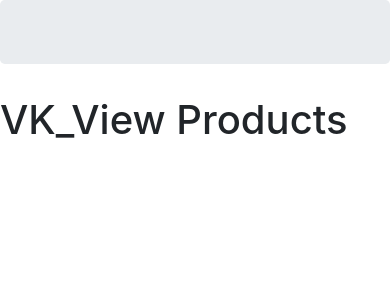
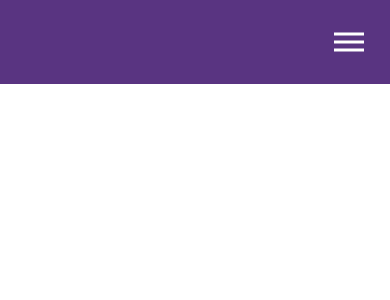
Before and after one commit to vivek9520/online_store_web, a React (Create React App) app: page / in a window 390 px wide. Shown: the top 300 px of the page. Built offline with nearby package versions, Linux system fonts and the light colour scheme.

Commit message:
with header but.with some error

```diff
--- a/src/App.js
+++ b/src/App.js
@@ -1,14 +1,14 @@
 import React from 'react';
 import logo from './logo.svg';
 import './App.css';
-import VkViewProducts from "./Components/VK_Components/VK_ViewProducts";
+import VkViewProducts from "./Components/VK_ProductView/VK_ViewProducts";
 
 function App() {
   return (
    <div>
-     <div className="jumbotron">
 
-     </div>
+
+
         <VkViewProducts/>
    </div>
   );
--- /dev/null
+++ b/src/Components/CSS/header.css
@@ -0,0 +1,66 @@
+
+
+nav{
+    height: 10vh;
+    background-color: rgba(69, 28, 114, 0.89);
+
+}
+
+.nav-links{
+    display: flex;
+    list-style: none;
+    width: 75%;
+    height: 100%;
+    justify-content: space-around;
+    align-items: center;
+    margin-left: auto;
+}
+
+.nav-links li a {
+    color: white;
+    text-decoration: none;
+    font-size: 16px;
+}
+
+.body{
+    font-family: sans-serif;
+}
+
+@media screen and (max-width: 769px){
+
+    .line{
+        width:30px ;
+        height: 3px;
+        background-color: white;
+        margin: 5px;
+    }
+
+    nav{
+        position: relative;
+    }
+    .hamburger{
+        position: absolute;
+        cursor: pointer;
+        right: 5%;
+        top: 50%;
+        transform: translate(-5%,-50%);
+        z-index: 2;
+    }
+   .nav-links{
+       position: fixed;
+       width:100vh ;
+       height: 100%;
+       background-color: rgba(69, 28, 114, 0.89);
+       flex-direction: column;
+
+       clip-path: circle(50px at 90% -10%);
+       -webkit-clip-path:circle(100px at 90% -10%);
+       transition:all 1s ease-out ;
+
+   }
+
+   .nav-links.open{
+       clip-path: circle(50px at 90% -10%);
+       -webkit-clip-path:circle(1000px at 90% -10%);
+   }
+}
--- /dev/null
+++ b/src/Components/Commen/Header.js
@@ -0,0 +1,33 @@
+import React, {Component} from 'react';
+import '../CSS/header.css'
+
+
+class Header extends Component {
+    render() {
+        return (
+            <header className="body">
+                <nav>
+                    <div className="hamburger">
+                        <div className="line"></div>
+                        <div className="line"></div>
+                        <div className="line"></div>
+                    </div>
+                    <ul className="nav-links">
+                        <li><a href="#">Home</a></li>
+                        <li><a href="#">About</a></li>
+                        <li><a href="#">Contact Us</a></li>
+                        <li><a href="#">Home</a></li>
+                        <li><a href="#">About</a></li>
+                        <li><a href="#">Contact Us</a></li>
+
+
+
+                    </ul>
+                </nav>
+
+            </header>
+        );
+    }
+}
+
+export default Header;
--- a/src/Components/VK_Components/VK_ViewProducts.js
+++ b/src/Components/VK_ProductView/VK_ViewProducts.js
@@ -1,10 +1,14 @@
 import React, {Component} from 'react';
+import Header from "../Commen/Header";
+
 
 class VkViewProducts extends Component {
     render() {
         return (
             <div>
-                <h1>VK_View Products</h1>
+
+                <Header/>
+
             </div>
         );
     }
```
Also changed, not shown: src/Components/Commen/sample.js (added, +7 -0 lines).
